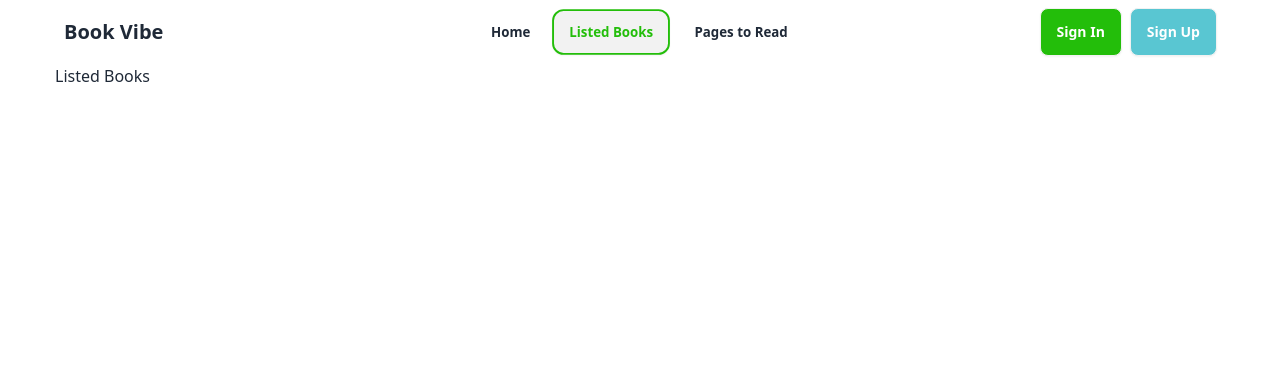
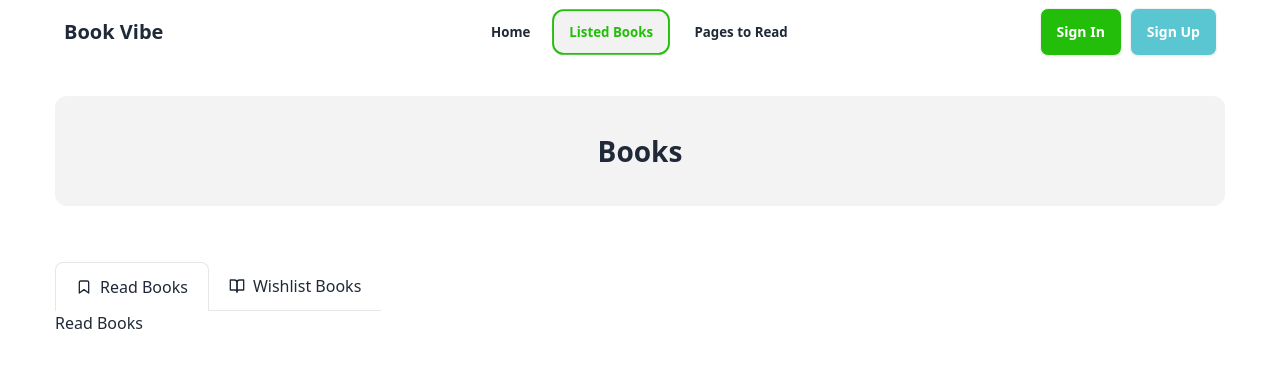
Before and after one commit to md-maheen-billah/Assignment-8, a React (Vite) app: page /listed in a window 1280 px wide. Shown: the top 368 px of the page. Built offline with nearby package versions, Linux system fonts and the light colour scheme.

Commit message:
completed view details section

```diff
--- a/src/components/Book.jsx
+++ b/src/components/Book.jsx
@@ -1,24 +1,25 @@
 import PropTypes from "prop-types";
 import { CiStar } from "react-icons/ci";
+import { Link } from "react-router-dom";
 
 const Book = ({ book }) => {
   return (
-    <div className="card bg-base-100 border-2">
+    <Link
+      to={`/book/${book.id}`}
+      className="transition hover:scale-105 hover:border-[#23BE0A] card bg-base-100 border-2"
+    >
       <figure className="px-5 pt-5 h-[500px] ">
         <img src={book.image} className="h-full w-full rounded-xl" />
       </figure>
       <div className="px-5 py-5 items-left text-left">
         <p className="space-x-4 mt-2">
-          <a>
           <button className="btn rounded-3xl text-[#23be0a]">
             {book.tags[0]}
           </button>
-          </a>
-          <a>
+
           <button className="btn rounded-3xl text-[#23be0a]">
             {book.tags[1]}
           </button>
-          </a>
         </p>
         <h2 className="mt-5 text-2xl font-bold">{book.bookName}</h2>
         <p className="mt-3 font-medium text-[#424242]">By : {book.author}</p>
@@ -31,7 +32,7 @@ const Book = ({ book }) => {
           </div>
         </div>
       </div>
-    </div>
+    </Link>
   );
 };
 
--- a/src/components/Books.jsx
+++ b/src/components/Books.jsx
@@ -1,14 +1,19 @@
-import { useLoaderData } from "react-router-dom";
 import Book from "./Book";
+import { useEffect, useState } from "react";
 
 const Books = () => {
-  const books = useLoaderData();
+  const [books, setBooks] = useState([]);
+  useEffect(() => {
+    fetch("book.json")
+      .then((res) => res.json())
+      .then((data) => setBooks(data));
+  }, []);
   return (
     <div className="mb-20 mt-24">
       <h2 className="mt-24 text-[40px] font-bold text-center mb-9">Books</h2>
       <div className="grid grid-cols-3 gap-6">
-        {books.map((book, idx) => (
-          <Book key={idx} book={book}></Book>
+        {books.map((book) => (
+          <Book key={book.id} book={book}></Book>
         ))}
       </div>
     </div>
--- /dev/null
+++ b/src/components/Details.jsx
@@ -0,0 +1,74 @@
+import { useLoaderData, useParams } from "react-router-dom";
+
+const Details = () => {
+  const books = useLoaderData();
+  const { id } = useParams();
+  const idInt = parseInt(id);
+  const book = books.find((book) => book.id === idInt);
+  const handleRead = (book) => {
+    console.log(book);
+  };
+  const handleWishList = (book) => {
+    console.log(book);
+  };
+  return (
+    <div className="flex items-start gap-12 mt-12 mb-12">
+      <div className="w-[600px] h-[600px]">
+        <img
+          className="rounded-3xl w-[100%] h-[100%]"
+          src={book.image}
+          alt="Movie"
+        />
+      </div>
+      <div className="">
+        <h2 className="font-bold text-[40px]">{book.bookName}</h2>
+        <p className="text-[#424242] text-xl font-medium mt-3">
+          By : {book.author}
+        </p>
+        <hr className="mt-6 mb-4" />
+        <p className="text-[#424242] text-xl font-medium">{book.category}</p>
+        <hr className="mb-6 mt-4" />
+        <p className="text-[#424242] leading-[26px]">
+          <span className="text-black font-bold">Review : </span>
+          {book.review}
+        </p>
+        <p className="space-x-4 mt-7">
+          <span className="font-bold leading-[26px]">Tag</span>
+          <a className="text-[#23BE0A] font-medium">#{book.tags[0]}</a>
+          <a className="text-[#23BE0A] font-medium">#{book.tags[1]}</a>
+        </p>
+        <hr className="my-6" />
+        <div className="flex gap-16 leading-[38px]">
+          <div className="text-[#424242]">
+            <p>Number of Pages:</p>
+            <p>Publisher:</p>
+            <p>Year of Publishing:</p>
+            <p>Rating:</p>
+          </div>
+          <div className="font-semibold">
+            <p>{book.totalPages}</p>
+            <p>{book.publisher}</p>
+            <p>{book.yearOfPublishing}</p>
+            <p>{book.rating}</p>
+          </div>
+        </div>
+        <div className="space-x-4 mt-7">
+          <button
+            onClick={() => handleRead(book)}
+            className="btn border-2 text-lg font-semibold bg-white border-gray-300 px-5"
+          >
+            Read
+          </button>
+          <button
+            onClick={() => handleWishList(book)}
+            className="btn border-2 text-white text-lg font-semibold bg-[#50b1c9] border-[#50b1c9] px-5"
+          >
+            Wishlist
+          </button>
+        </div>
+      </div>
+    </div>
+  );
+};
+
+export default Details;
--- a/src/components/Navbar.jsx
+++ b/src/components/Navbar.jsx
@@ -27,7 +27,7 @@ const Navbar = () => {
           >
             <li>
               <NavLink
-                to="/"
+                to="/home"
                 className={({ isActive }) =>
                   isActive
                     ? " bg-[#23be0a] text-white px-2 py-1 rounded-md"
@@ -69,7 +69,7 @@ const Navbar = () => {
         <ul className=" menu-horizontal px-1">
           <li>
             <NavLink
-              to="/"
+              to="/home"
               className={({ isActive }) =>
                 isActive
                   ? "text-[#23be0a] border-2 border-[#23be0a] font-bold px-4 btn py-2 rounded-xl"
--- /dev/null
+++ b/src/components/ReadBooks.jsx
@@ -0,0 +1,9 @@
+const ReadBooks = () => {
+  return (
+    <div>
+      <h2>Read Books</h2>
+    </div>
+  );
+};
+
+export default ReadBooks;
--- /dev/null
+++ b/src/components/WishlistBooks.jsx
@@ -0,0 +1,9 @@
+const WishlistBooks = () => {
+  return (
+    <div>
+      <h2>Wishlist Books</h2>
+    </div>
+  );
+};
+
+export default WishlistBooks;
--- a/src/main.jsx
+++ b/src/main.jsx
@@ -1,33 +1,8 @@
 import React from "react";
 import ReactDOM from "react-dom/client";
 import "./index.css";
-import { createBrowserRouter, RouterProvider } from "react-router-dom";
-import Home from "./pages/Home.jsx";
-import ListedBooks from "./pages/ListedBooks.jsx";
-import PagesToRead from "./pages/PagesToRead.jsx";
-import MainLayout from "./layouts/MainLayout.jsx";
-
-const router = createBrowserRouter([
-  {
-    path: "/",
-    element: <MainLayout></MainLayout>,
-    children: [
-      {
-        path: "/",
-        element: <Home></Home>,
-        loader: () => fetch("book.json"),
-      },
-      {
-        path: "/listed",
-        element: <ListedBooks></ListedBooks>,
-      },
-      {
-        path: "/pages",
-        element: <PagesToRead></PagesToRead>,
-      },
-    ],
-  },
-]);
+import { RouterProvider } from "react-router-dom";
+import { router } from "./routes/Routes";
 
 ReactDOM.createRoot(document.getElementById("root")).render(
   <React.StrictMode>
--- a/src/pages/ListedBooks.jsx
+++ b/src/pages/ListedBooks.jsx
@@ -1,7 +1,59 @@
+import { useState } from "react";
+import { Link, Outlet } from "react-router-dom";
+
 const ListedBooks = () => {
+  const [tabIndex, setTabIndex] = useState(0);
   return (
     <div>
-      <h2>Listed Books</h2>
+      <h2 className="text-[28px] font-bold text-center bg-[#f3f3f3] rounded-xl py-[34px] mt-8">
+        Books
+      </h2>
+      <div className="flex items-center overflow-x-auto overflow-y-hidden sm:justify-start flex-nowrap mt-[56px]">
+        <Link
+          to=""
+          onClick={() => setTabIndex(0)}
+          className={`flex items-center flex-shrink-0 px-5 py-3 space-x-2 ${
+            tabIndex === 0 ? "border border-b-0" : "border-b"
+          } rounded-t-lg dark:border-gray-300 dark:text-gray-900`}
+        >
+          <svg
+            xmlns="http://www.w3.org/2000/svg"
+            viewBox="0 0 24 24"
+            fill="none"
+            stroke="currentColor"
+            strokeWidth="2"
+            strokeLinecap="round"
+            strokeLinejoin="round"
+            className="w-4 h-4"
+          >
+            <path d="M19 21l-7-5-7 5V5a2 2 0 0 1 2-2h10a2 2 0 0 1 2 2z"></path>
+          </svg>
+          <span>Read Books</span>
+        </Link>
+        <Link
+          to={`wishlist`}
+          onClick={() => setTabIndex(1)}
+          className={`flex items-center flex-shrink-0 px-5 py-3 space-x-2 ${
+            tabIndex === 1 ? "border border-b-0" : "border-b"
+          } rounded-t-lg dark:border-gray-300 dark:text-gray-900`}
+        >
+          <svg
+            xmlns="http://www.w3.org/2000/svg"
+            viewBox="0 0 24 24"
+            fill="none"
+            stroke="currentColor"
+            strokeWidth="2"
+            strokeLinecap="round"
+            strokeLinejoin="round"
+            className="w-4 h-4"
+          >
+            <path d="M2 3h6a4 4 0 0 1 4 4v14a3 3 0 0 0-3-3H2z"></path>
+            <path d="M22 3h-6a4 4 0 0 0-4 4v14a3 3 0 0 1 3-3h7z"></path>
+          </svg>
+          <span>Wishlist Books</span>
+        </Link>
+      </div>
+      <Outlet></Outlet>
     </div>
   );
 };
--- /dev/null
+++ b/src/routes/Routes.jsx
@@ -0,0 +1,45 @@
+import { createBrowserRouter } from "react-router-dom";
+import MainLayout from "../layouts/MainLayout";
+import Home from "../pages/Home";
+import Details from "../components/Details";
+import ListedBooks from "../pages/ListedBooks";
+import PagesToRead from "../pages/PagesToRead";
+import ReadBooks from "../components/ReadBooks";
+import WishlistBooks from "../components/WishlistBooks";
+
+export const router = createBrowserRouter([
+  {
+    path: "/",
+    element: <MainLayout></MainLayout>,
+    children: [
+      {
+        path: "/home",
+        element: <Home></Home>,
+        loader: () => fetch("book.json"),
+      },
+      {
+        path: "/book/:id",
+        element: <Details></Details>,
+        loader: () => fetch("book.json"),
+      },
+      {
+        path: "/listed",
+        element: <ListedBooks></ListedBooks>,
+        children: [
+          {
+            index: true,
+            element: <ReadBooks></ReadBooks>,
+          },
+          {
+            path: "wishlist",
+            element: <WishlistBooks></WishlistBooks>,
+          },
+        ],
+      },
+      {
+        path: "/pages",
+        element: <PagesToRead></PagesToRead>,
+      },
+    ],
+  },
+]);
```
Also changed, not shown: public/book.json (+9 -9 lines). Lines whose indentation alone changed are shown as unchanged.
